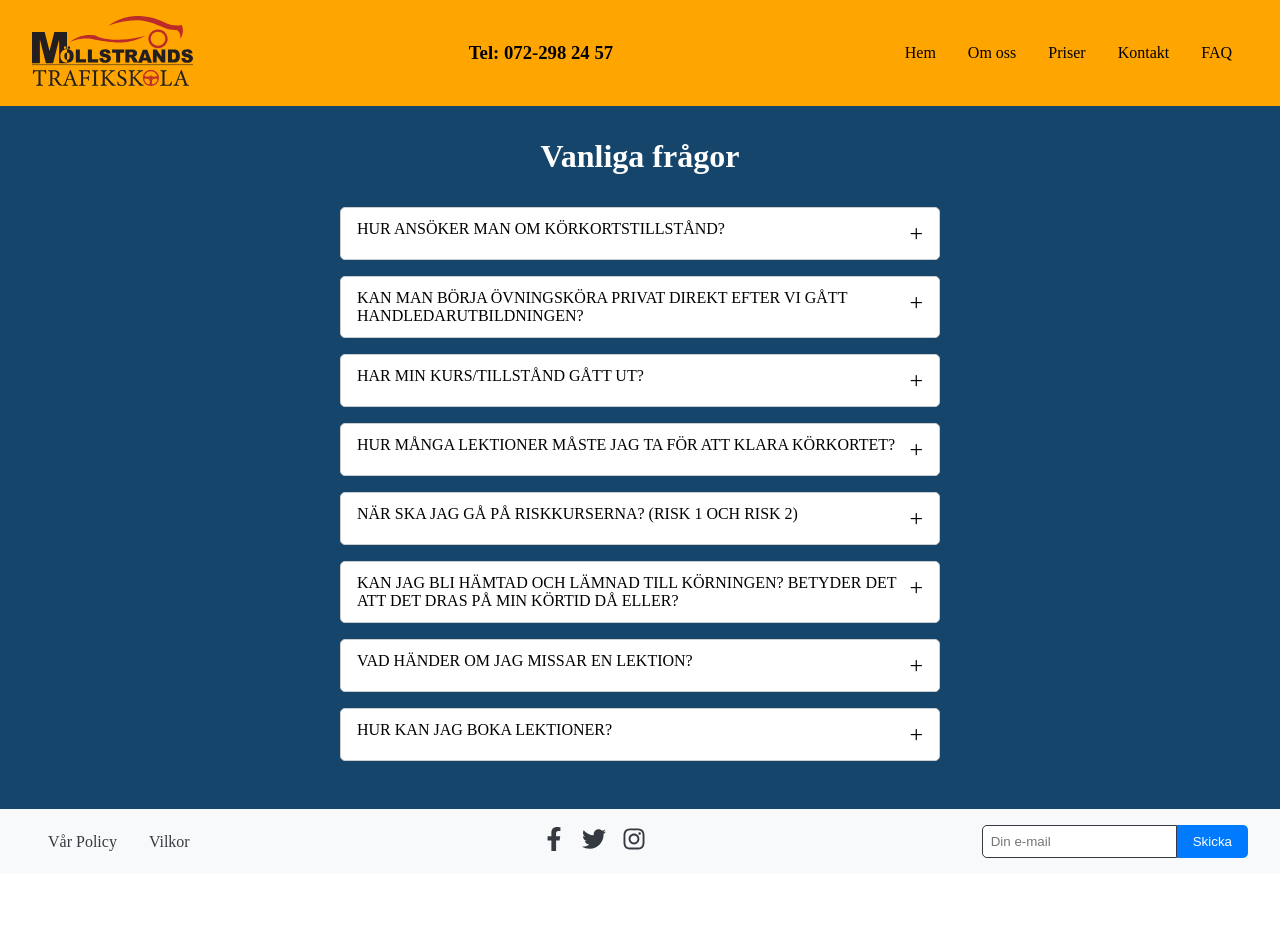
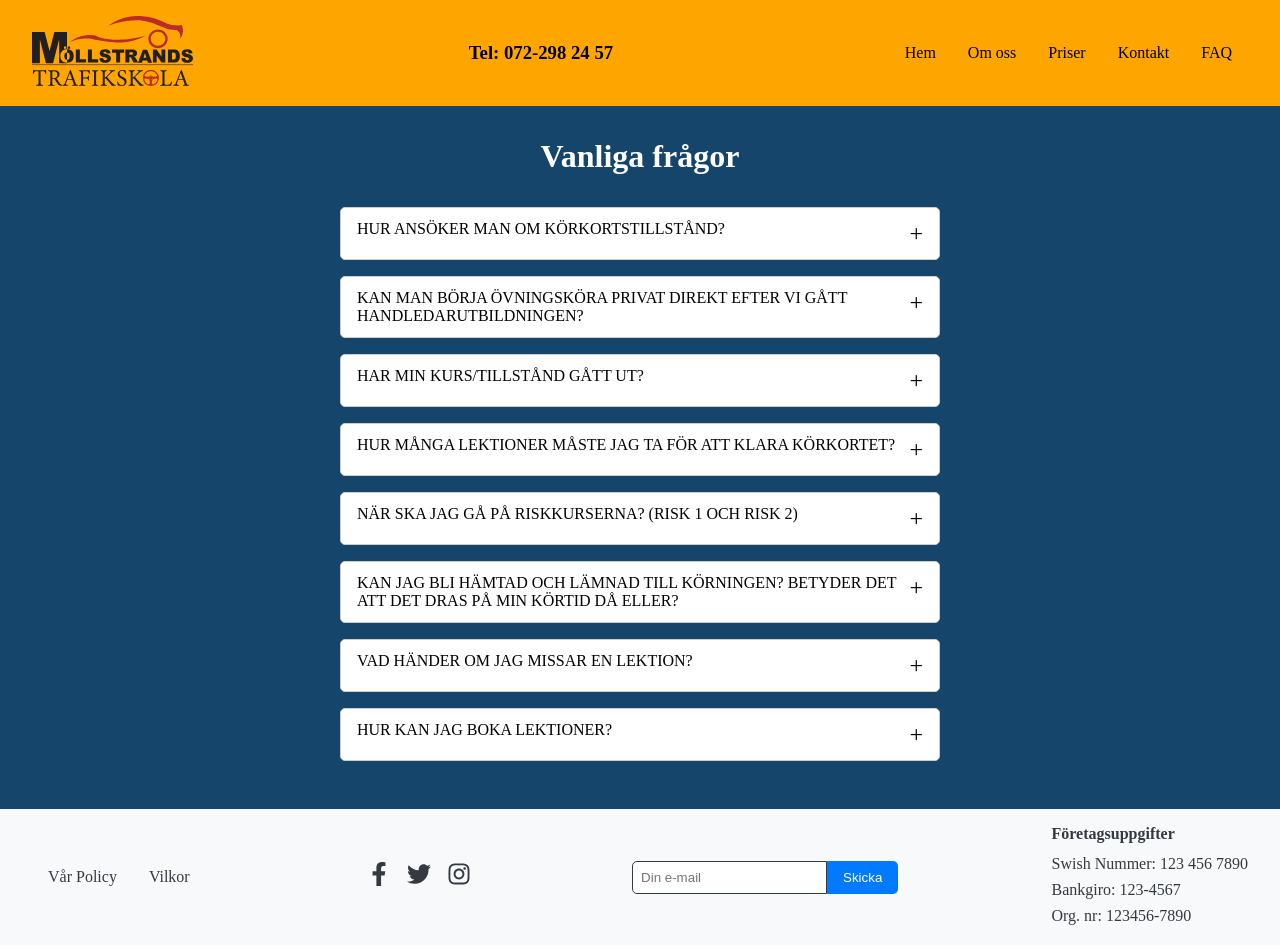
Before and after one commit to Johanmollstrand/sm-school-main, a React (Vite) app: page /faq in a window 1280 px wide. Before the commit the page ends 874 px from the top, so only its background shows below. Built offline with nearby package versions, Linux system fonts and the light colour scheme.

Commit message:
footer new featurs

```diff
--- a/src/components/footer/Footer.jsx
+++ b/src/components/footer/Footer.jsx
@@ -12,8 +12,7 @@ const Footer = () => {
         <SocialMediaIcon href="https://www.facebook.com/people/M%C3%B6llstrands-Trafikskola/61559963756477/">
           <FaFacebookF />
         </SocialMediaIcon>
-        <SocialMediaIcon href="https://www.tiktok.com/@mollstrandstrafikskola?_t=8nAcUzO8bA0&_r=1
-">
+        <SocialMediaIcon href="https://www.tiktok.com/@mollstrandstrafikskola?_t=8nAcUzO8bA0&_r=1">
           <FaTwitter />
         </SocialMediaIcon>
         <SocialMediaIcon href="https://www.instagram.com">
@@ -24,7 +23,12 @@ const Footer = () => {
         <NewsletterInput type="email" placeholder="Din e-mail" />
         <SignupButton>Skicka</SignupButton>
       </NewsletterSignup>
-
+      <CompanyInfo>
+        <InfoTitle>Företagsuppgifter</InfoTitle>
+        <InfoItem>Swish Nummer: 123 456 7890</InfoItem>
+        <InfoItem>Bankgiro: 123-4567</InfoItem>
+        <InfoItem>Org. nr: 123456-7890</InfoItem>
+      </CompanyInfo>
     </FooterContainer>
   );
 };
@@ -122,4 +126,23 @@ const SignupButton = styled.button`
   }
 `;
 
+const CompanyInfo = styled.div`
+  display: flex;
+  flex-direction: column;
+  align-items: flex-start;
+
+  @media (max-width: 768px) {
+    align-items: center;
+    margin-top: 1rem;
+  }
+`;
+
+const InfoTitle = styled.h4`
+  margin-bottom: 0.5rem;
+`;
+
+const InfoItem = styled.p`
+  margin: 0.25rem 0;
+`;
+
 export default Footer;
```
